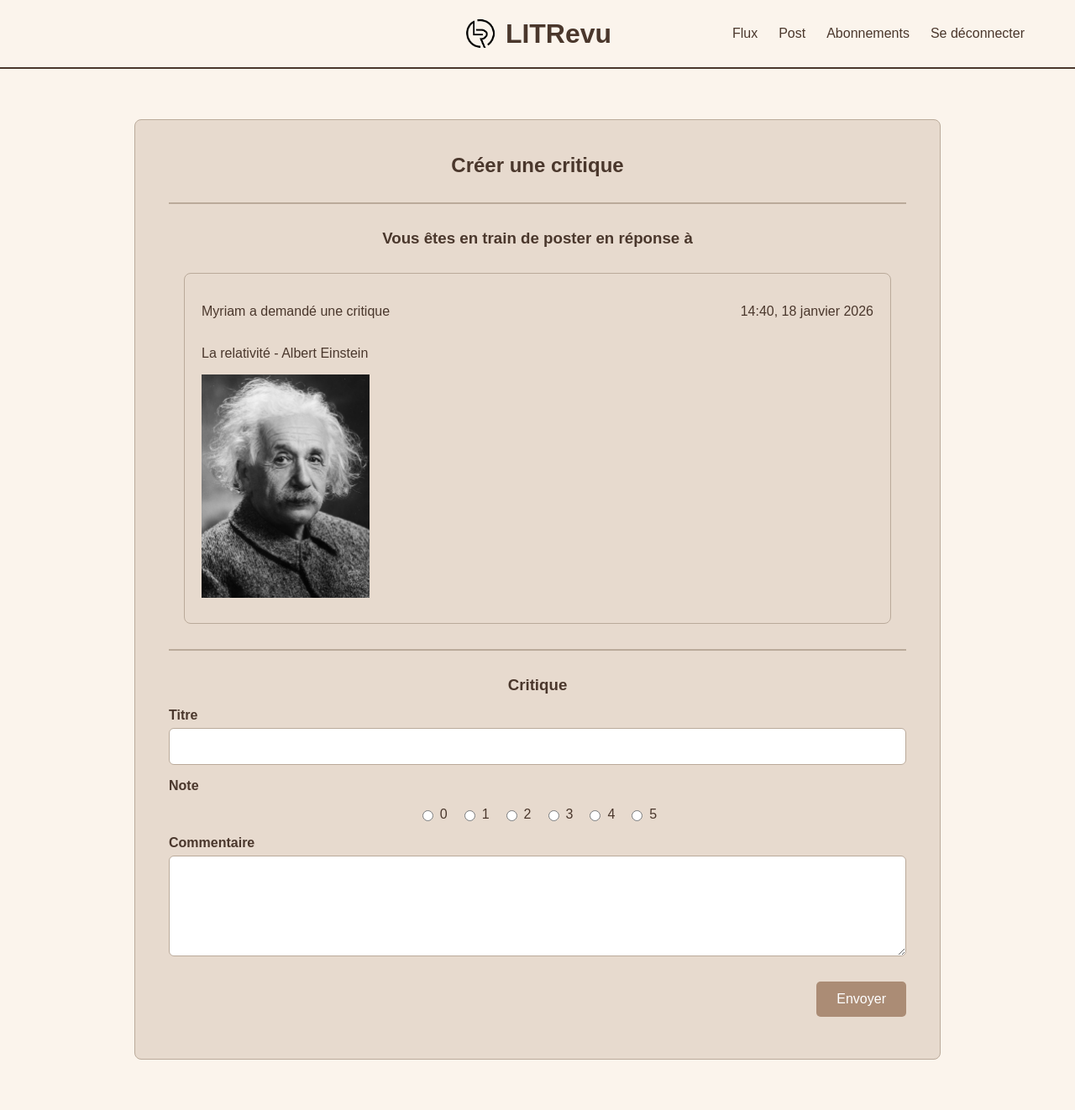
After one commit to myriamdesporte/P9, a Django app: page /ticket/44/review/create/ in a window 1280 px wide. The commit adds this page. Shown: the whole page at 84% size. Run offline with Django 5.2, Linux system fonts and the light colour scheme; a user stored in the database is signed in; data comes from the database, SQL or seed files in the repository; both versions use the stored data as it was after the commit.

Commit message:
Create review for existing ticket

```diff
--- /dev/null
+++ b/reviews/templates/reviews/review_create.html
@@ -0,0 +1,77 @@
+{% extends 'base.html' %}
+
+{% block content %}
+<form method="post" enctype="multipart/form-data" class="form-card">
+    {% csrf_token %}
+
+    <div class="card-container">
+        <div class="card">
+            <div class="card-content">
+                <h2 class="banner-title">Créer une critique</h2>
+
+                <!-- Separation line -->
+                <hr class="section-separator">
+
+                <!-- Ticket section -->
+                <h3 class="banner-title">Vous êtes en train de poster en réponse à </h3>
+
+                <div class="ticket-card">
+                    <div class="ticket-header">
+                        <p class="ticket-label">{{ ticket.user.username }} a demandé une critique</p>
+                        <p class="ticket-date">{{ ticket.time_created|date:"H:i, d F Y" }}</p>
+                    </div>
+
+                    <p class="ticket-title">{{ ticket.title }}</p>
+                    <p class="ticket-description">{{ ticket.description|linebreaksbr }}</p>
+
+                    {% if ticket.image %}
+                        <img src="{{ ticket.image.url }}" alt="image du ticket" class="ticket-image">
+                    {% endif %}
+                </div>
+
+                <!-- Separation line -->
+                <hr class="section-separator">
+
+                <!-- Review section -->
+                <h3 class="banner-title">Critique</h3>
+
+                <p class="form-field">
+                    <label>Titre</label>
+                    {{ form.headline }}
+                    {% for error in form.headline.errors %}
+                        <p class="form-message">{{ error }}</p>
+                    {% endfor %}
+                </p>
+
+                <p class="form-field">
+                    <label>Note</label>
+                    <div class="field-rating">
+                        {% for radio in form.rating %}
+                            <label>
+                                {{ radio.tag }}
+                                {{ radio.choice_label }}
+                            </label>
+                        {% endfor %}
+                    </div>
+                    {% for error in form.rating.errors %}
+                        <p class="form-message">{{ error }}</p>
+                    {% endfor %}
+                </p>
+
+                <p class="form-field">
+                    <label>Commentaire</label>
+                    {{ form.body }}
+                    {% for error in form.body.errors %}
+                        <p class="form-message">{{ error }}</p>
+                    {% endfor %}
+                </p>
+
+                <!-- Submit button -->
+                <div class="form-submit">
+                    <button type="submit" class="btn">Envoyer</button>
+                </div>
+            </div>
+        </div>
+    </div>
+</form>
+{% endblock content %}
--- a/reviews/templates/reviews/user_posts.html
+++ b/reviews/templates/reviews/user_posts.html
@@ -55,6 +55,8 @@
                 {% endfor %}
             </p>
 
+            <p>{{ item.body }}</p>
+
             <div class="ticket-card">
                 <div class="ticket-header">
                     <p class="ticket-label">
--- a/reviews/urls.py
+++ b/reviews/urls.py
@@ -31,4 +31,9 @@ urlpatterns = [
         views.SubscriptionsPageView.as_view(),
         name='subscriptions'
     ),
+    path(
+        'ticket/<int:id>/review/create/',
+        views.ReviewCreatePageView.as_view(),
+        name='review-create'
+    ),
 ]
--- a/reviews/views.py
+++ b/reviews/views.py
@@ -63,6 +63,12 @@ class FeedPageView(LoginRequiredMixin, View):
 
         tickets = self.get_users_viewable_tickets(user)
         tickets = tickets.annotate(content_type=Value('TICKET', CharField()))
+        # Mark tickets with reviews
+        for ticket in tickets:
+            ticket.has_review = Review.objects.filter(
+                ticket=ticket
+            ).exists()
+
         reviews = self.get_users_viewable_reviews(user)
         reviews = reviews.annotate(content_type=Value('REVIEW', CharField()))
 
@@ -251,3 +257,43 @@ class TicketAndReviewCreatePageView(LoginRequiredMixin, View):
             'ticket_form': ticket_form,
             'review_form': review_form,
         })
+
+
+class ReviewCreatePageView(LoginRequiredMixin, View):
+    template_name = 'reviews/review_create.html'
+    login_url = 'authentication:login'
+
+    def get_ticket(self, id):
+        return get_object_or_404(Ticket, id=id)
+
+    def get(self, request, id):
+        ticket = self.get_ticket(id)
+        form = ReviewForm()
+        return render(
+            request,
+            self.template_name,
+            {
+                'ticket': ticket,
+                'form': form,
+            }
+        )
+
+    def post(self, request, id):
+        ticket = self.get_ticket(id)
+        form = ReviewForm(request.POST, request.FILES)
+
+        if form.is_valid():
+            review = form.save(commit=False)
+            review.user = request.user
+            review.ticket = ticket
+            review.save()
+            return redirect('reviews:feed')
+
+        return render(
+            request,
+            self.template_name,
+            {
+                'ticket': ticket,
+                'form': form,
+            }
+        )
--- a/static/style.css
+++ b/static/style.css
@@ -364,3 +364,7 @@ a.btn:active {
     color: #ab4a4a;
     margin-top: 10px;
 }
+
+.card-content .ticket-card {
+    text-align: left;
+}
```
Also changed, not shown: reviews/templates/reviews/feed.html (+7 -3 lines), db.sqlite3.
